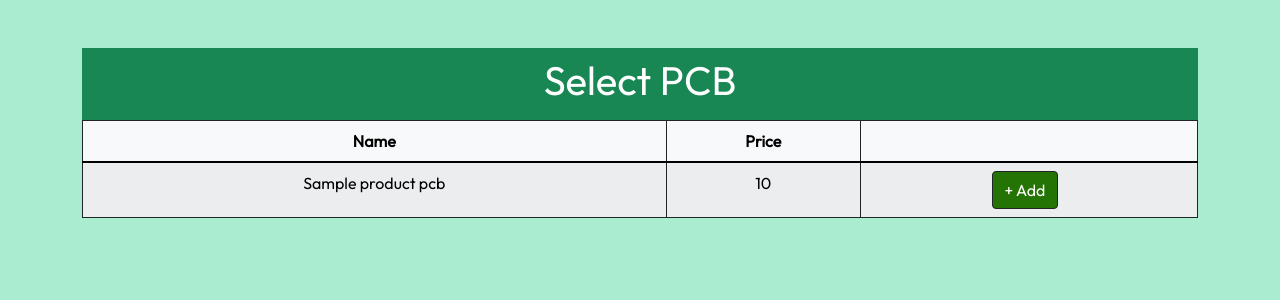
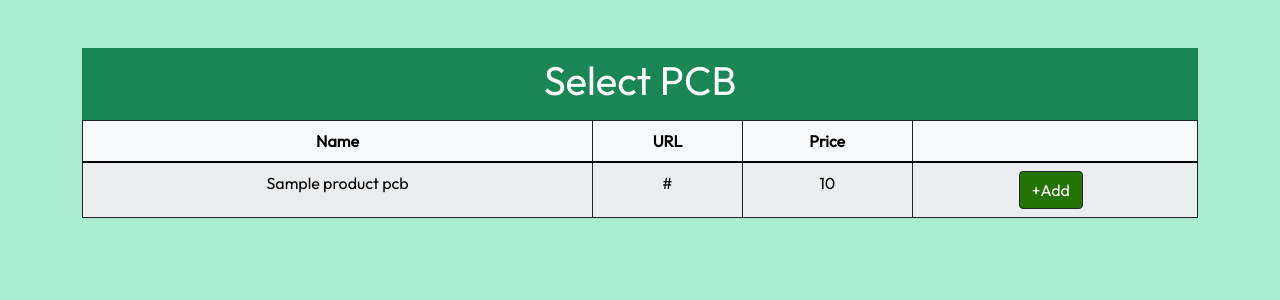
Before and after one commit to adev-exe/KydPicker, a Flask app: page /partsSelection/pcb.html in a window 1280 px wide. Shown: the part 56-356 px from the top of the page. Run offline with Flask 2, Linux system fonts and the light colour scheme; a database or web service that is not in the repository returns one stand-in record (values such as "Sample title"); some libraries are stand-ins or nearby versions.

Commit message:
Added URL to table (temp)
Unless we find a way to make hyperlinks to pages this is just a temp fix

```diff
--- a/website/templates/partsSelection/case.html
+++ b/website/templates/partsSelection/case.html
@@ -28,6 +28,7 @@
                 <thead class="thead-dark">
                     <tr>
                         <th>Name</th>
+                        <th>URL</th>
                         <th>Price</th>
                         <th> </th>
                     </tr>
@@ -42,7 +43,7 @@
                         {% endfor %}
                         <td>
                             <button class="btn btn-dark me-2 text-white" style="background-color: #237405;"
-                                type="button" onclick="window.location.href=' {{ url_for('views.bulid_page') }} '"> + Add
+                                type="button" onclick="window.location.href=' {{ url_for('views.bulid_page') }} '"> +Add
                             </button>
                         </td>
                     </tr>
--- a/website/templates/partsSelection/keycaps.html
+++ b/website/templates/partsSelection/keycaps.html
@@ -27,6 +27,7 @@
                 <thead class="thead-dark">
                     <tr>
                         <th>Name</th>
+                        <th>URL</th>
                         <th>Price</th>
                         <th> </th>
                     </tr>
@@ -41,7 +42,7 @@
                         {% endfor %}
                         <td>
                             <button class="btn btn-dark me-2 text-white" style="background-color: #237405;"
-                                type="button" onclick="window.location.href=' {{ url_for('views.bulid_page') }} '"> + Add
+                                type="button" onclick="window.location.href=' {{ url_for('views.bulid_page') }} '"> +Add
                             </button>
                         </td>
                     </tr>
--- a/website/templates/partsSelection/pcb.html
+++ b/website/templates/partsSelection/pcb.html
@@ -27,6 +27,7 @@
                 <thead class="thead-dark">
                     <tr>
                         <th>Name</th>
+                        <th>URL</th>
                         <th>Price</th>
                         <th> </th>
                     </tr>
@@ -41,7 +42,7 @@
                         {% endfor %}
                         <td>
                             <button class="btn btn-dark me-2 text-white" style="background-color: #237405;"
-                                type="button" onclick="window.location.href=' {{ url_for('views.bulid_page') }} '"> + Add
+                                type="button" onclick="window.location.href=' {{ url_for('views.bulid_page') }} '"> +Add
                             </button>
                         </td>
                     </tr>
--- a/website/templates/partsSelection/plate.html
+++ b/website/templates/partsSelection/plate.html
@@ -27,6 +27,7 @@
                 <thead class="thead-dark">
                     <tr>
                         <th>Name</th>
+                        <th>URL</th>
                         <th>Price</th>
                         <th> </th>
                     </tr>
@@ -41,7 +42,7 @@
                         {% endfor %}
 <td>
                             <button class="btn btn-dark me-2 text-white" style="background-color: #237405;"
-                                type="button" onclick="window.location.href=' {{ url_for('views.bulid_page') }} '"> + Add
+                                type="button" onclick="window.location.href=' {{ url_for('views.bulid_page') }} '"> +Add
                             </button>
                         </td>
                     </tr>
--- a/website/templates/partsSelection/stabilizers.html
+++ b/website/templates/partsSelection/stabilizers.html
@@ -27,6 +27,7 @@
                 <thead class="thead-dark">
                     <tr>
                         <th>Name</th>
+                        <th>URL</th>
                         <th>Price</th>
                         <th> </th>
                     </tr>
@@ -41,7 +42,7 @@
                         {% endfor %}
                         <td>
                             <button class="btn btn-dark me-2 text-white" style="background-color: #237405;"
-                                type="button" onclick="window.location.href=' {{ url_for('views.bulid_page') }} '"> + Add
+                                type="button" onclick="window.location.href=' {{ url_for('views.bulid_page') }} '"> +Add
                             </button>
                         </td>
                     </tr>
--- a/website/templates/partsSelection/switches.html
+++ b/website/templates/partsSelection/switches.html
@@ -26,6 +26,7 @@
                 <thead class="thead-dark">
                     <tr>
                         <th>Name</th>
+                        <th>URL</th>
                         <th>Price</th>
                         <th> </th>
                     </tr>
@@ -40,7 +41,7 @@
                         {% endfor %}
                         <td>
                             <button class="btn btn-dark me-2 text-white" style="background-color: #237405;"
-                                type="button" onclick="window.location.href=' {{ url_for('views.bulid_page') }} '"> + Add
+                                type="button" onclick="window.location.href=' {{ url_for('views.bulid_page') }} '"> +Add
                             </button>
                         </td>
                     </tr>
--- a/website/views.py
+++ b/website/views.py
@@ -93,7 +93,7 @@ def pcb():
         username, password, host, port, database)
     # execute SQL commands
     record = util.fetch_case(
-        cursor, sql_string="select pcb_name, pcb_price from product_pcb;")
+        cursor, sql_string="select pcb_name, pcb_url, pcb_price from product_pcb;")
     if record == -1:
         print('Something is wrong with the SQL command')
     else:
@@ -120,7 +120,7 @@ def case():
         username, password, host, port, database)
     # execute SQL commands
     record = util.fetch_case(
-        cursor, sql_string="select case_name, case_price from product_case;")
+        cursor, sql_string="select case_name, case_url, case_price from product_case;")
     if record == -1:
         print('Something is wrong with the SQL command')
     else:
@@ -146,7 +146,7 @@ def plate():
         username, password, host, port, database)
     # execute SQL commands
     record = util.fetch_case(
-        cursor, sql_string="select plate_name, plate_price from product_plate;")
+        cursor, sql_string="select plate_name, plate_url , plate_price from product_plate;")
     if record == -1:
         print('Something is wrong with the SQL command')
     else:
@@ -172,7 +172,7 @@ def stabilizers():
         username, password, host, port, database)
     # execute SQL commands
     record = util.fetch_case(
-        cursor, sql_string="select stabilizer_name, stabilizer_price from product_stabilizers;")
+        cursor, sql_string="select stabilizer_name, stabilizer_url ,stabilizer_price from product_stabilizers;")
     if record == -1:
         print('Something is wrong with the SQL command')
     else:
@@ -198,7 +198,7 @@ def switches():
         username, password, host, port, database)
     # execute SQL commands
     record = util.fetch_case(
-        cursor, sql_string="select switches_name, switches_price from product_switches;")
+        cursor, sql_string="select switches_name, switches_url , switches_price from product_switches;")
     if record == -1:
         print('Something is wrong with the SQL command')
     else:
@@ -224,7 +224,7 @@ def keycaps():
         username, password, host, port, database)
     # execute SQL commands
     record = util.fetch_case(
-        cursor, sql_string="select keycaps_name, keycaps_price from product_keycaps;")
+        cursor, sql_string="select keycaps_name, keycaps_url , keycaps_price from product_keycaps;")
     if record == -1:
         print('Something is wrong with the SQL command')
     else:
```
